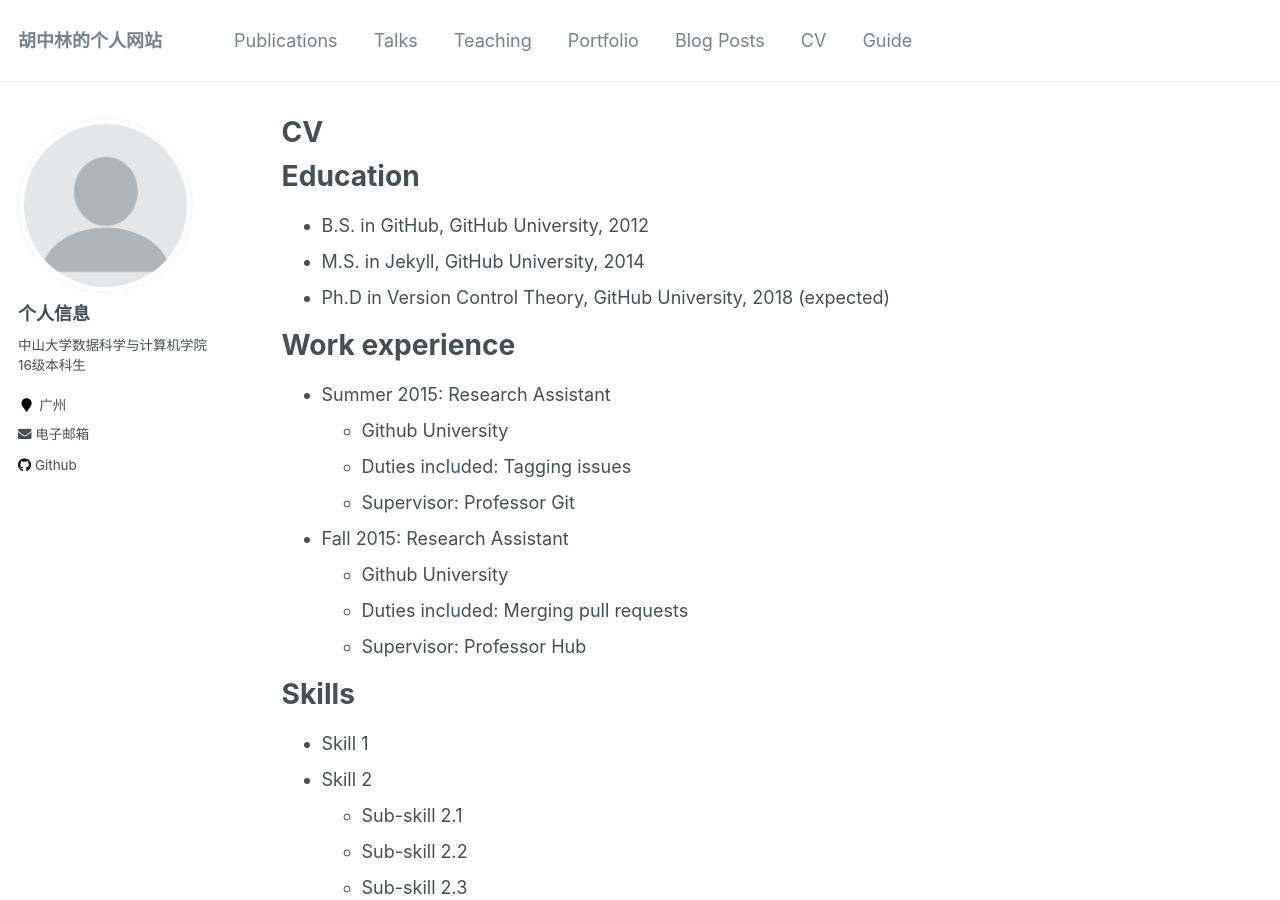
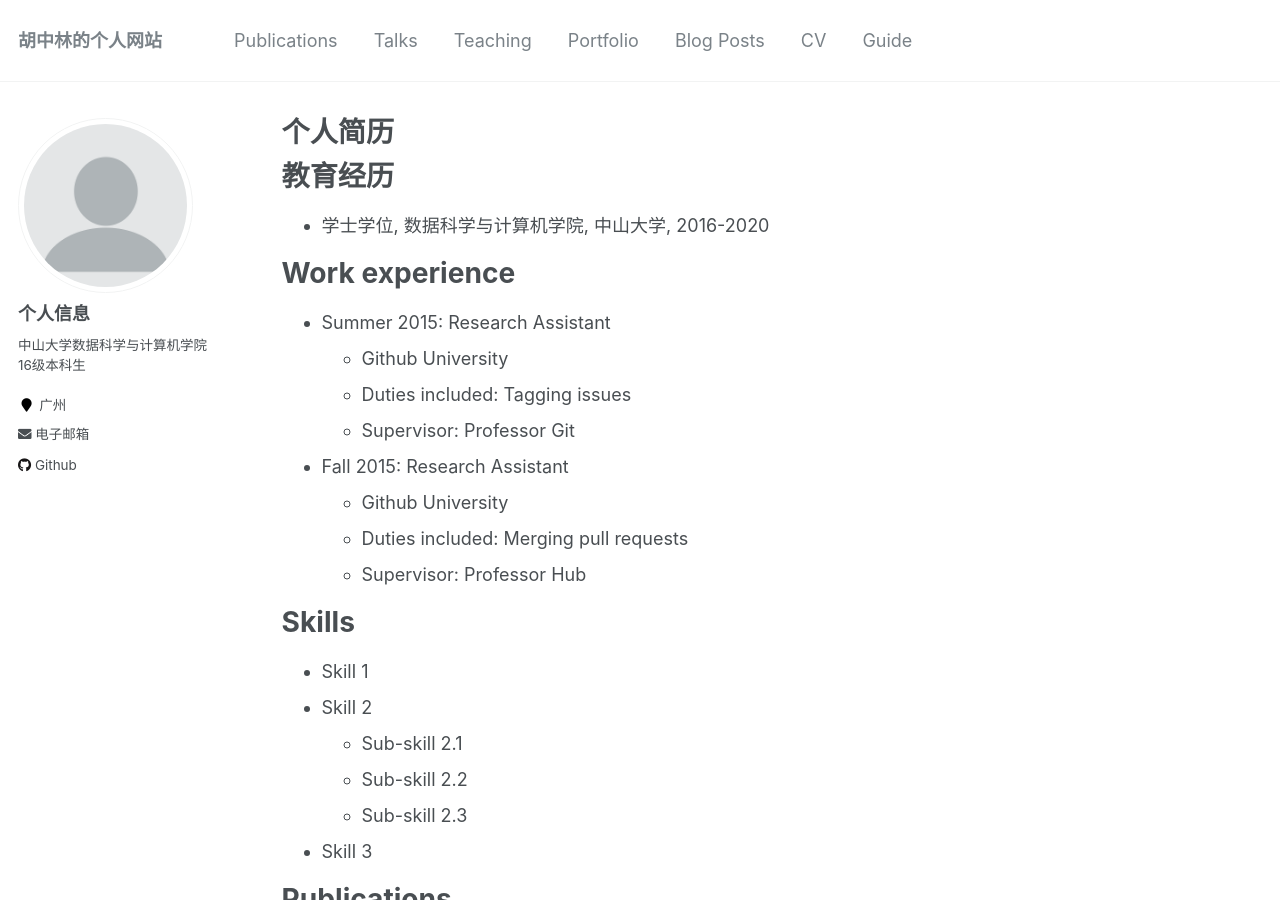
Before and after one commit to Neutrino3316/homepage-job-zh-CN, a Jekyll site: the page built from _pages/cv.md, in a window 1280 px wide and 900 px high. Built offline with Jekyll 4.4.1, drawn with Linux system fonts in a browser that asks for light colours.

Commit message:
add education in cv

```diff
--- a/_pages/cv.md
+++ b/_pages/cv.md
@@ -1,6 +1,6 @@
 ---
 layout: archive
-title: "CV"
+title: "个人简历"
 permalink: /cv/
 author_profile: true
 redirect_from:
@@ -9,11 +9,9 @@ redirect_from:
 
 {% include base_path %}
 
-Education
+教育经历
 ======
-* B.S. in GitHub, GitHub University, 2012
-* M.S. in Jekyll, GitHub University, 2014
-* Ph.D in Version Control Theory, GitHub University, 2018 (expected)
+* 学士学位, 数据科学与计算机学院, 中山大学, 2016-2020
 
 Work experience
 ======
```
